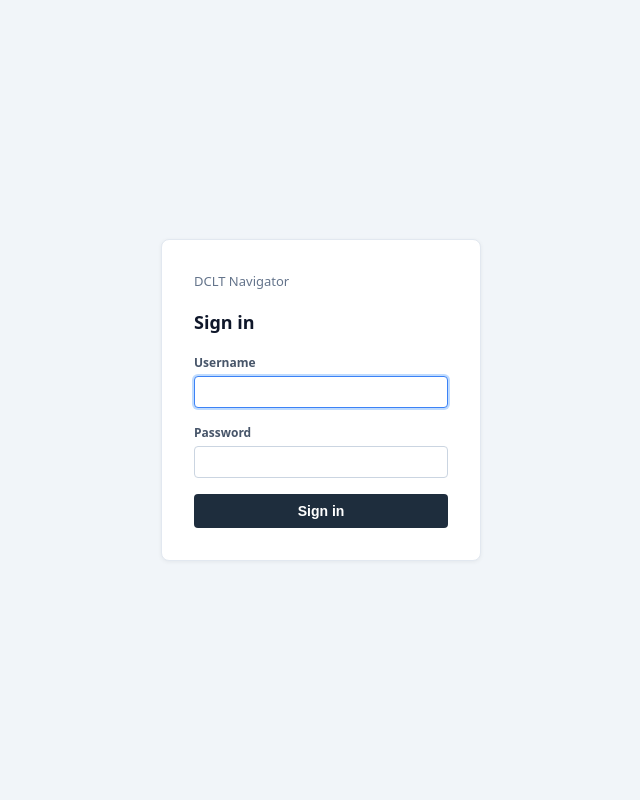
After one commit to Forddevstewart/dclt-nav, a Flask app: page /login in a window 1280 px wide. The commit adds this page. Shown: the whole page, without its empty margins (319-959 px from the left). Run offline with Flask 3, Linux system fonts and the light colour scheme.

Commit message:
user authentication

```diff
--- a/app/__init__.py
+++ b/app/__init__.py
@@ -9,13 +9,17 @@ def create_app():
     app.config["DATABASE"] = os.path.join(
         os.path.dirname(os.path.dirname(__file__)), "data", "dclt.db"
     )
+    app.config["SECRET_KEY"] = os.environ.get("SECRET_KEY", "dev-secret-change-in-prod")
 
     from discovery.config import get_config
     app.config["REFERENCE_DATABASE"] = str(get_config().db_path("reference"))
 
+    from .auth import bp as auth_bp, login_manager
     from .routes import bp as routes_bp
     from .api import bp as api_bp
 
+    login_manager.init_app(app)
+    app.register_blueprint(auth_bp)
     app.register_blueprint(routes_bp)
     app.register_blueprint(api_bp)
 
--- /dev/null
+++ b/app/auth.py
@@ -0,0 +1,53 @@
+from flask import Blueprint, render_template, request, redirect, url_for, flash
+from flask_login import LoginManager, UserMixin, login_user, logout_user, current_user
+from werkzeug.security import generate_password_hash, check_password_hash
+from .models import get_db
+
+bp = Blueprint("auth", __name__)
+login_manager = LoginManager()
+
+
+class User(UserMixin):
+    def __init__(self, id, username):
+        self.id = id
+        self.username = username
+
+
+@login_manager.user_loader
+def load_user(user_id):
+    db = get_db()
+    row = db.execute("SELECT id, username FROM users WHERE id = ?", (user_id,)).fetchone()
+    db.close()
+    if row:
+        return User(row["id"], row["username"])
+    return None
+
+
+@login_manager.unauthorized_handler
+def unauthorized():
+    return redirect(url_for("auth.login", next=request.path))
+
+
+@bp.route("/login", methods=["GET", "POST"])
+def login():
+    if current_user.is_authenticated:
+        return redirect(url_for("routes.index"))
+    if request.method == "POST":
+        username = request.form.get("username", "").strip()
+        password = request.form.get("password", "")
+        db = get_db()
+        row = db.execute(
+            "SELECT id, username, password_hash FROM users WHERE username = ?", (username,)
+        ).fetchone()
+        db.close()
+        if row and check_password_hash(row["password_hash"], password):
+            login_user(User(row["id"], row["username"]), remember=True)
+            return redirect(request.args.get("next") or url_for("routes.index"))
+        flash("Invalid username or password.")
+    return render_template("login.html")
+
+
+@bp.route("/logout")
+def logout():
+    logout_user()
+    return redirect(url_for("routes.index"))
--- /dev/null
+++ b/app/templates/login.html
@@ -0,0 +1,53 @@
+<!DOCTYPE html>
+<html lang="en">
+<head>
+  <meta charset="UTF-8">
+  <meta name="viewport" content="width=device-width, initial-scale=1.0">
+  <title>Sign in — DCLT Navigator</title>
+  <style>
+    *, *::before, *::after { box-sizing: border-box; margin: 0; padding: 0; }
+    body {
+      min-height: 100vh; display: flex; align-items: center; justify-content: center;
+      font-family: system-ui, -apple-system, sans-serif;
+      font-size: 14px; background: #f1f5f9; color: #1e293b;
+    }
+    .card {
+      background: #fff; border: 1px solid #e2e8f0; border-radius: 8px;
+      padding: 2rem; width: 320px; box-shadow: 0 1px 4px rgba(0,0,0,.06);
+    }
+    .brand { font-size: 13px; color: #64748b; margin-bottom: 1.25rem; }
+    h1 { font-size: 18px; font-weight: 700; margin-bottom: 1.25rem; color: #0f172a; }
+    label { display: block; font-size: 12px; font-weight: 600; color: #475569; margin-bottom: .3rem; }
+    input {
+      width: 100%; padding: .45rem .6rem; border: 1px solid #cbd5e1; border-radius: 4px;
+      font-size: 14px; outline: none; margin-bottom: 1rem;
+    }
+    input:focus { border-color: #3b82f6; box-shadow: 0 0 0 2px #bfdbfe; }
+    button {
+      width: 100%; padding: .55rem; background: #1e2d3d; color: #fff;
+      border: none; border-radius: 4px; font-size: 14px; font-weight: 600;
+      cursor: pointer;
+    }
+    button:hover { background: #2d4258; }
+    .error { color: #dc2626; font-size: 12px; margin-bottom: .9rem; }
+  </style>
+</head>
+<body>
+  <div class="card">
+    <div class="brand">DCLT Navigator</div>
+    <h1>Sign in</h1>
+    {% with messages = get_flashed_messages() %}
+      {% if messages %}
+        <div class="error">{{ messages[0] }}</div>
+      {% endif %}
+    {% endwith %}
+    <form method="post">
+      <label for="username">Username</label>
+      <input id="username" name="username" type="text" autocomplete="username" autofocus>
+      <label for="password">Password</label>
+      <input id="password" name="password" type="password" autocomplete="current-password">
+      <button type="submit">Sign in</button>
+    </form>
+  </div>
+</body>
+</html>
--- a/data/seed.sql
+++ b/data/seed.sql
@@ -1,3 +1,10 @@
+CREATE TABLE IF NOT EXISTS users (
+    id            INTEGER PRIMARY KEY AUTOINCREMENT,
+    username      TEXT    NOT NULL UNIQUE,
+    password_hash TEXT    NOT NULL,
+    created_at    TEXT    NOT NULL DEFAULT (datetime('now'))
+);
+
 CREATE TABLE IF NOT EXISTS items (
     id          INTEGER PRIMARY KEY AUTOINCREMENT,
     name        TEXT    NOT NULL,
--- a/requirements.txt
+++ b/requirements.txt
@@ -1,6 +1,7 @@
 # Server dependencies only — deployed to VPS.
 # Discovery/scraping deps live in discovery/requirements.txt (local use only).
 flask>=3.0
+flask-login>=0.6
 gunicorn>=22.0
 pyyaml>=6.0
 pandas>=2.0
```
Also changed, not shown: app/templates/index.html (+11 -0 lines).
